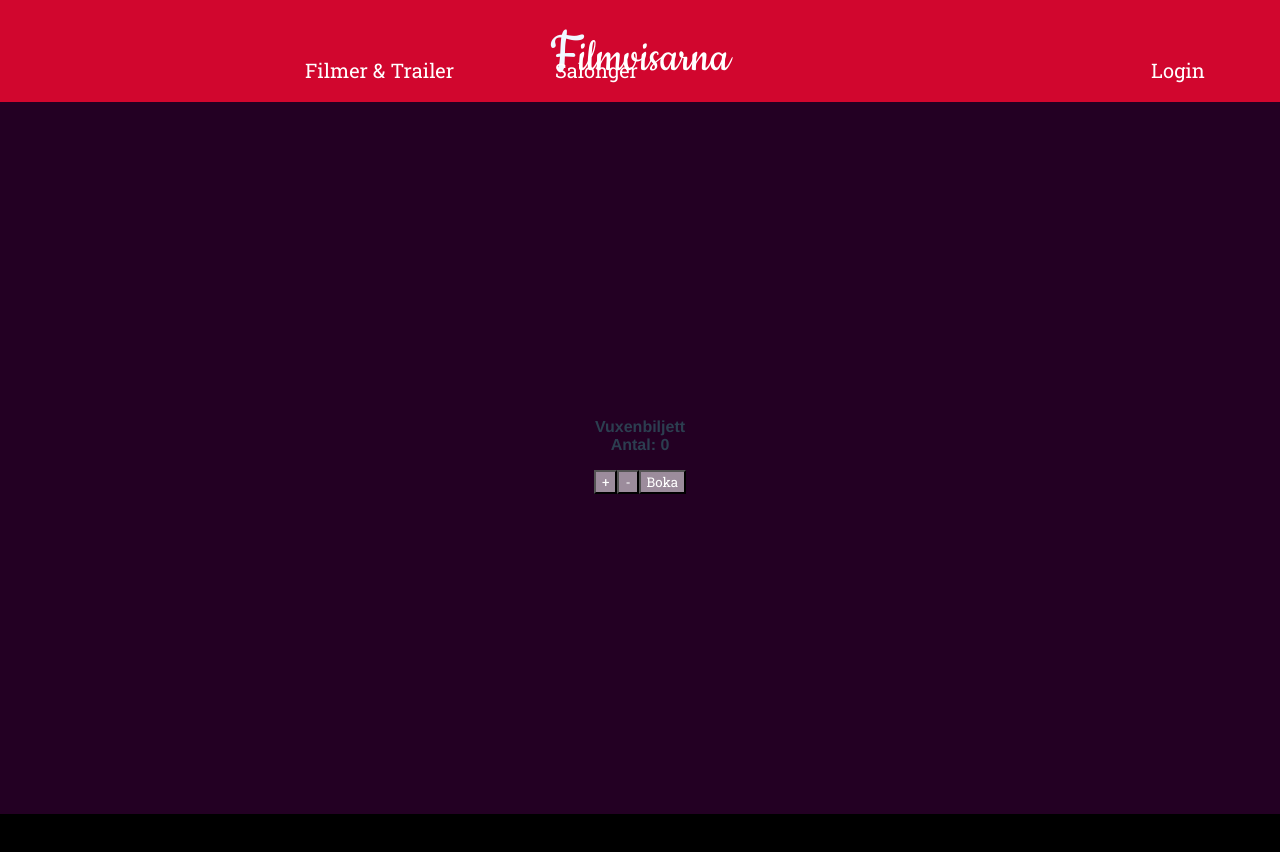
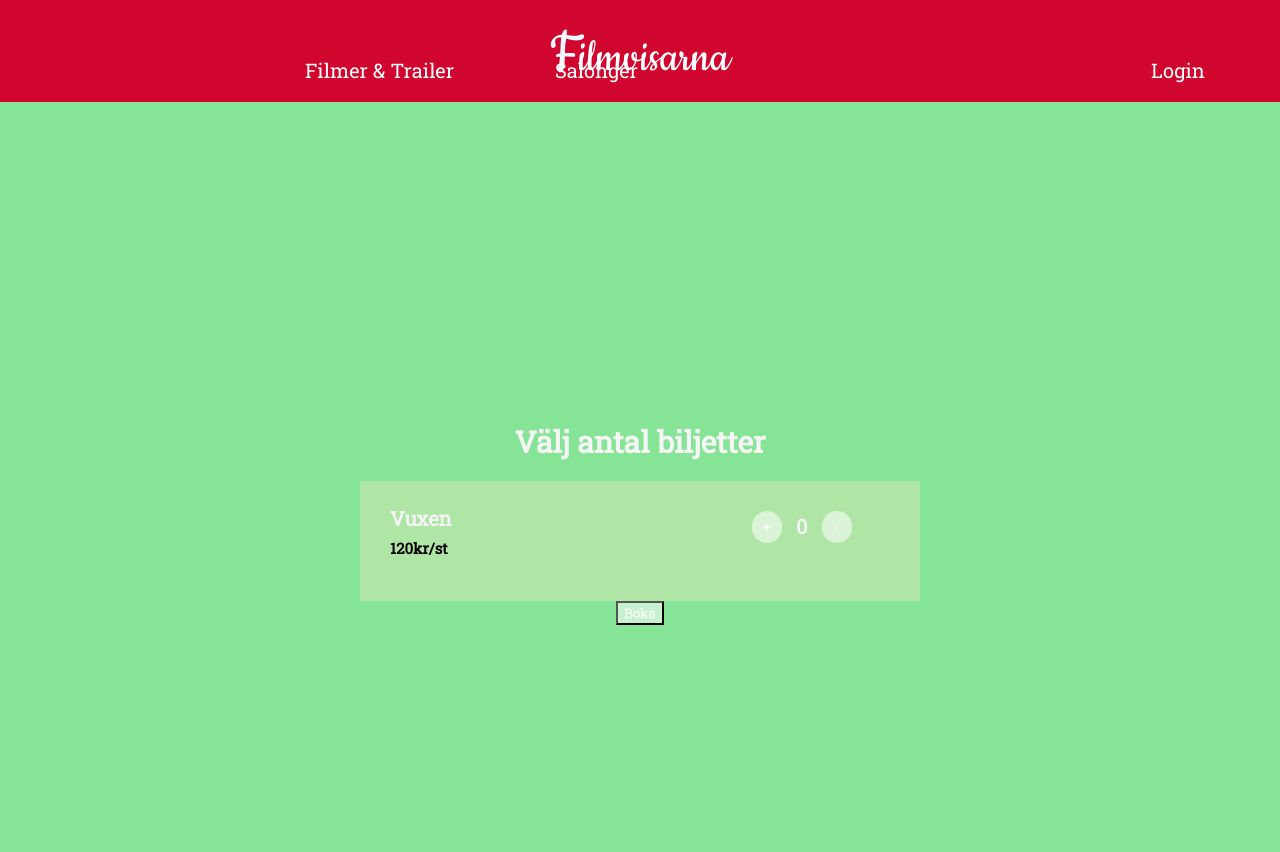
Before and after one commit to Mikael69-codeSlayer/Filmvisarna-repo, a Vue app: page /tickets/1 in a window 1280 px wide. Shown: the top 852 px of the page. Before the commit the page ends 814 px from the top, so only its background shows below. Built offline with nearby package versions, Linux system fonts and the light colour scheme; no server answers.

Commit message:
Update Tickets.vue
Co-Authored-By: nicolebradleey <72066187+nicolebradleey@users.noreply.github.com>
Co-Authored-By: Kristian S <72066289+thedyze@users.noreply.github.com>
Co-Authored-By: Jonte111 <72066499+Jonte111@users.noreply.github.com>

```diff
--- a/src/views/Tickets.vue
+++ b/src/views/Tickets.vue
@@ -4,14 +4,21 @@
       <div v-if="seatsLeft" class="movie-list">
         <p>Lediga säten {{ seatsLeft.availableSeats }}</p>
       </div>
+      <h1 id="choose-amount">Välj antal biljetter</h1>
       <div class="buttons-container">
+        <div class="adult-ticket-container">
+             <div class="adult-header">Vuxen
+               <p class="adult-price">120kr/st</p>
+             </div>
 
-        <div class="adult-ticket-container">
-             <p>Vuxenbiljett<br> Antal: {{ count }}</p>
-              <button v-on:click.prevent="increment">+</button>
-            <button v-on:click.prevent="decrement">-</button>
+
+             <div class="increment-buttons">
+              <button class="button" v-on:click.prevent="increment">+</button>
+              <div class="count">{{ count }}</div>
+            <button class="button" v-on:click.prevent="decrement">-</button>
+            </div>
+            </div>
             <button v-on:click="createBooking()" class="book-adult-ticket">Boka</button>
-          </div>
 
       </div>
   </div>
@@ -46,7 +53,10 @@ computed: {
 
     methods: {
     increment () {
-      this.count++;
+      if(this.count < 8) {
+        this.count++;
+      }
+
     },
     decrement () {
       if(this.count > 0){
@@ -79,14 +89,72 @@ computed: {
 </script>
 
 <style scoped>
-div.available-seats {
-  background-color: rgba(128, 0, 128, 0.274);
-  padding: 300px;
 
+#choose-amount{
+  text-align: center;
+  font-size: 30px;
+  color: whitesmoke;
+  font-family: "Roboto Slab", serif;
 }
 
-  .adult-ticket-container{
-    padding-bottom: 20px;
+div.adult-price{
+
+  float: left;
+  padding-top: 30px;
+  padding-right: 50px;
+}
+
+div.available-seats {
+  background-color: rgb(133, 228, 149);
+  padding: 300px;
+  text-align: center;
+}
+
+div.adult-header {
+  float: left;
+  padding-right: 300px;
+  color: whitesmoke;
+   font-family: "Roboto Slab", serif;
+   font-size: 20px;
+   line-height: 15px;
+}
+.adult-price {
+  color: black;
+  font-size: 15px;
+}
+
+div.count {
+  float: left;
+  margin: 0 auto;
+  text-align: center;
+  width: 40px;
+    color: whitesmoke;
+   font-family: "Roboto Slab", serif;
+    font-size: 20px;
+    line-height: 30px;
+}
+
+.button {
+  float: left;
+  margin: 0 auto;
+  line-height: 30px;
+  width: 30px;
+  border-radius: 100px;
+  border: none;
+  cursor: pointer;
+  outline: none;
+}
+
+
+div.adult-ticket-container{
+    padding: 30px;
     font-weight: bold;
+    width: 500px;
+    text-align: left;
+    background-color: rgba(255, 228, 196, 0.342);
+     margin: 0 auto;
+     height: 60px;
+
   }
+
 </style>
```
